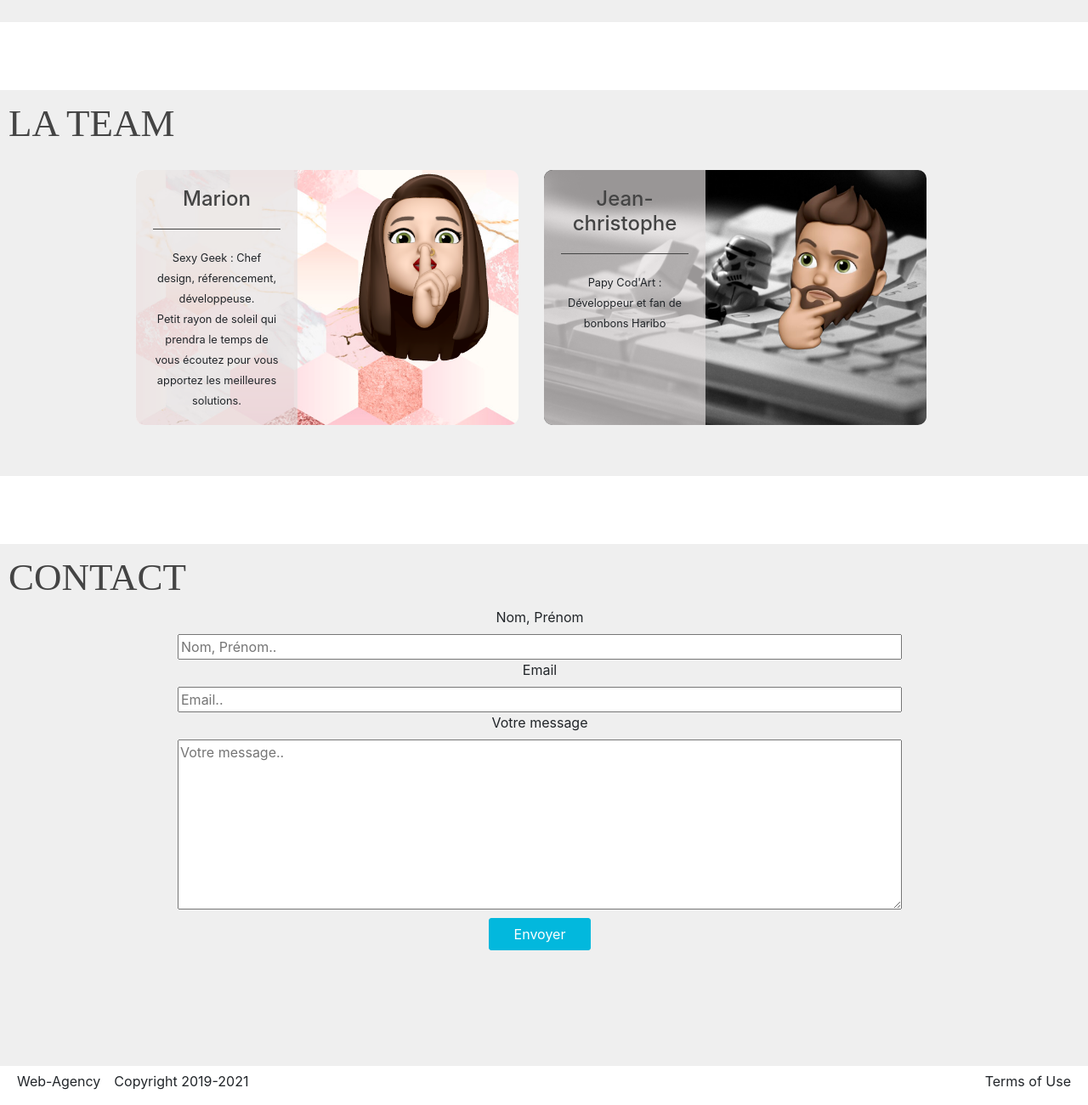
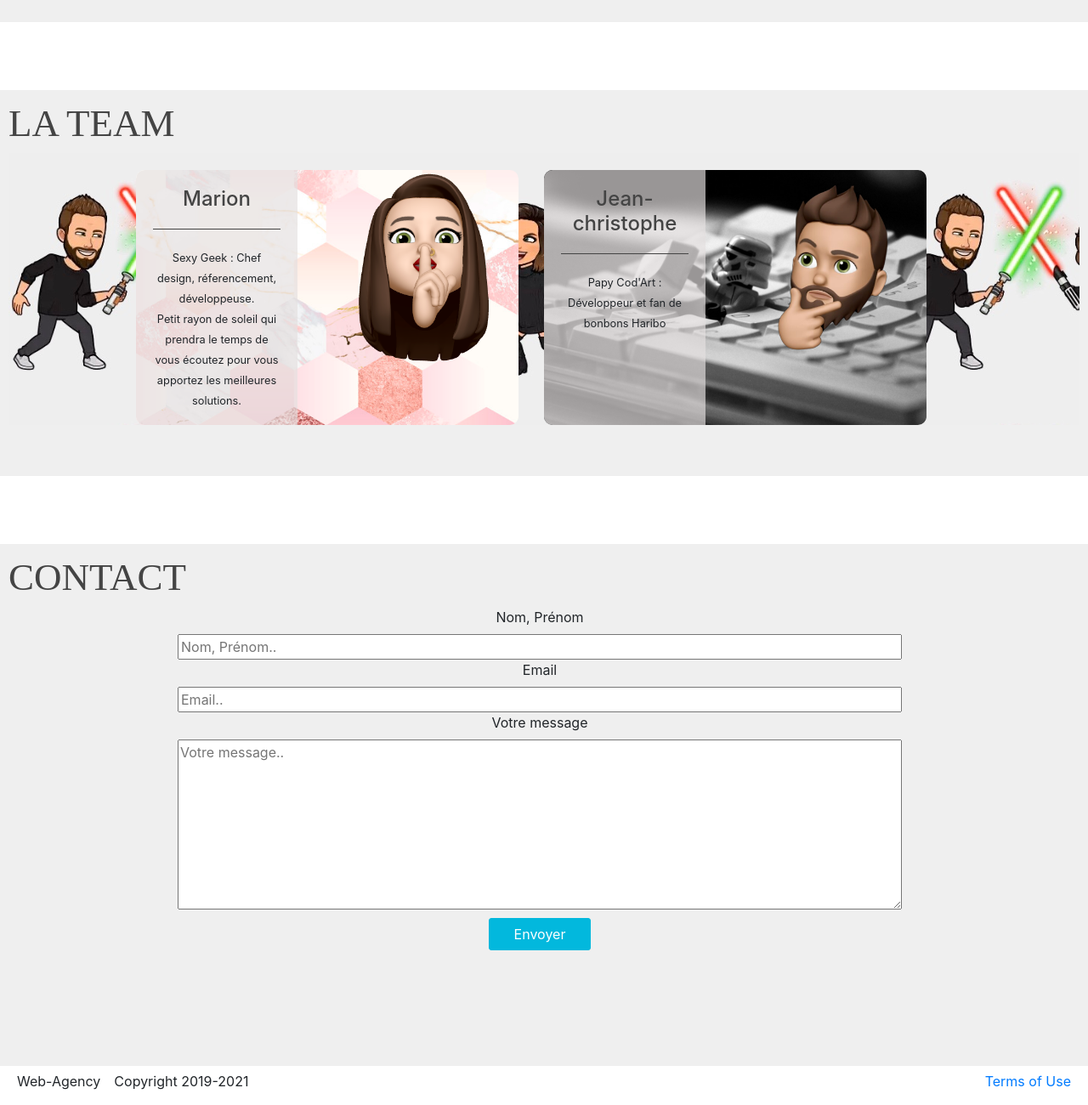
Before and after one commit to LiSplib/web-agency, a plain HTML site: page index.html in a window 1280 px wide. Shown: the part 2811-4111 px from the top of the page at 85% size. Drawn offline with nearby package versions, Linux system fonts and the light colour scheme.

Commit message:
modif card

```diff
--- a/index.html
+++ b/index.html
@@ -156,7 +156,7 @@
         <section id="about">
             <div class="wrapper">
                 <h1 class="mt-n5">LA TEAM</h1>
-                <div class="demo d-flex">
+                <div class="demo d-flex star">
                     <div class="cards marion">
                         <div class="overlay2 mafarifironfon">
                             <h4>Marion</h4>
@@ -195,7 +195,7 @@
             <idv class="wrapper">
                 <p class="float-left">Web-Agency</p>
                 <p class="float-left ml-3">Copyright 2019-2021</p>
-                <p class="float-right">Terms of Use</p>
+                <a class="float-right" href="#">Terms of Use</a>
             </idv>
         </footer>
 
--- a/style.css
+++ b/style.css
@@ -173,6 +173,9 @@ article h4
 	display: flex;
 	width: 100%;
 }
+.star{
+	background-image: url(img/star_wars.jpg);
+}
 
 .cards{
 	width: 450px;
```
